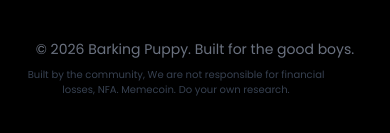
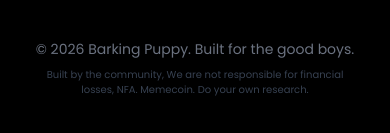
Before and after one commit to YOITSPABLO/.g, a React (Vite) app: page / in a window 390 px wide. Shown: the part 8825-8958 px from the top of the page. Built offline with nearby package versions, Linux system fonts and the light colour scheme.

Commit message:
Center footer disclaimer on mobile

```diff
--- a/App.tsx
+++ b/App.tsx
@@ -957,7 +957,7 @@ const App: React.FC = () => {
 
           <div className="text-center md:text-right md:w-1/3 md:justify-end">
             <p className="text-gray-500 text-sm">© 2026 Barking Puppy. Built for the good boys.</p>
-            <p className="text-gray-700 text-[10px] mt-2 max-w-xs">Built by the community, We are not responsible for financial losses, NFA. Memecoin. Do your own research.</p>
+            <p className="text-gray-700 text-[10px] mt-2 max-w-xs mx-auto md:mx-0">Built by the community, We are not responsible for financial losses, NFA. Memecoin. Do your own research.</p>
           </div>
         </div>
       </footer>
```
